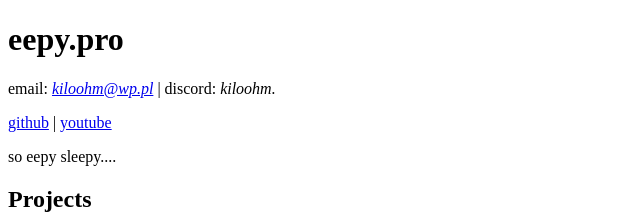
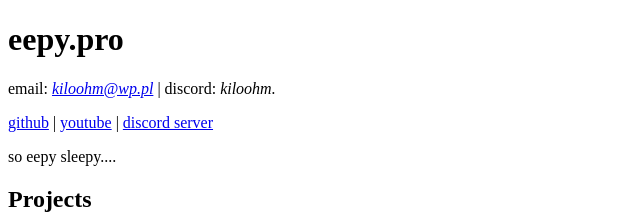
Before and after one commit to eeeeeepy/eeeeeepy.github.io, a plain HTML site: page index.html in a window 1280 px wide. Shown: the top 214 px of the page, without its empty margins (0-640 px from the left). Drawn offline with Linux system fonts and the light colour scheme.

Commit message:
Add Discord server

```diff
--- a/index.html
+++ b/index.html
@@ -1,7 +1,7 @@
 <!DOCTYPE html>
 <h1>eepy.pro</h1>
 <p>email: <a href="mailto://kiloohm@wp.pl"><i>kiloohm@wp.pl</i></a> | discord: <i>kiloohm.</i></p>
-<p><a href="https://github.com/eeeeeepy">github</a> | <a href="https://www.youtube.com/@kiloohm.2">youtube</a>
+<p><a href="https://github.com/eeeeeepy">github</a> | <a href="https://www.youtube.com/@kiloohm.2">youtube</a> | <a href="https://discord.gg/Ay7hknYH">discord server</a>
 <p>so eepy sleepy....</p>
 
 <h2>Projects</h2>
```
